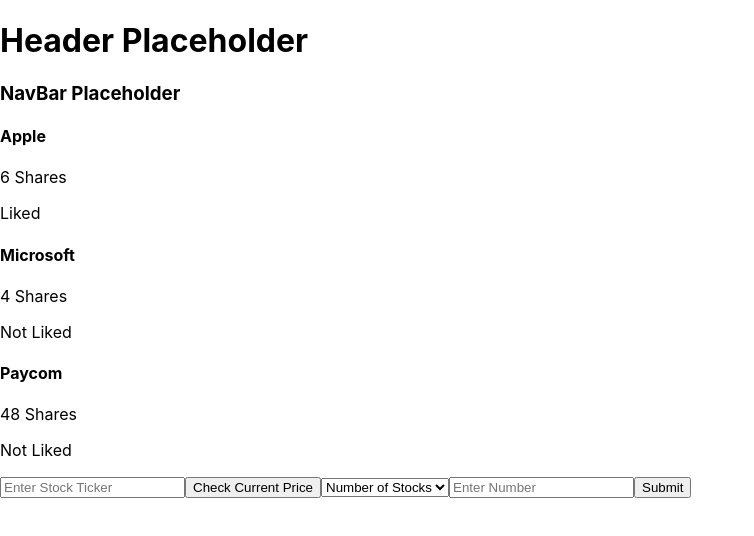
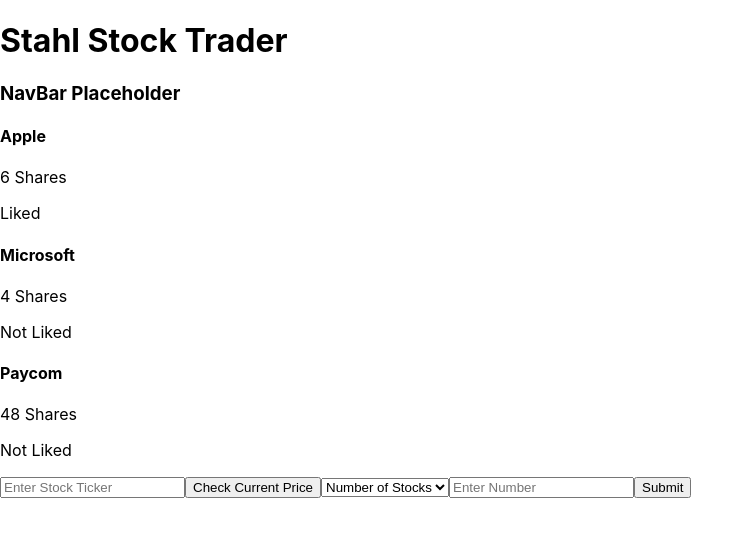
Before and after one commit to Andrewstahl/phase-2-final-project, a React (Create React App) app: page / in a window 1280 px wide. Shown: the top 536 px of the page, without its empty margins (0-754 px from the left). Built offline with nearby package versions, Linux system fonts and the light colour scheme; data requests are answered from the project's data file.

Commit message:
Changed header and some formatting pieces

```diff
--- a/src/Components/Header.js
+++ b/src/Components/Header.js
@@ -2,8 +2,8 @@
 
 export default function Header() {
   return (
-    <div className="red-line">
-      <h1>Header Placeholder</h1>
+    <div className="redLine">
+      <h1>Stahl Stock Trader</h1>
     </div>
   )
 }
--- a/src/index.css
+++ b/src/index.css
@@ -12,6 +12,7 @@
     monospace;
 }
 
-.red-line {
+.redLine {
+  border: 1px;
   border-color: red;
 }
```
